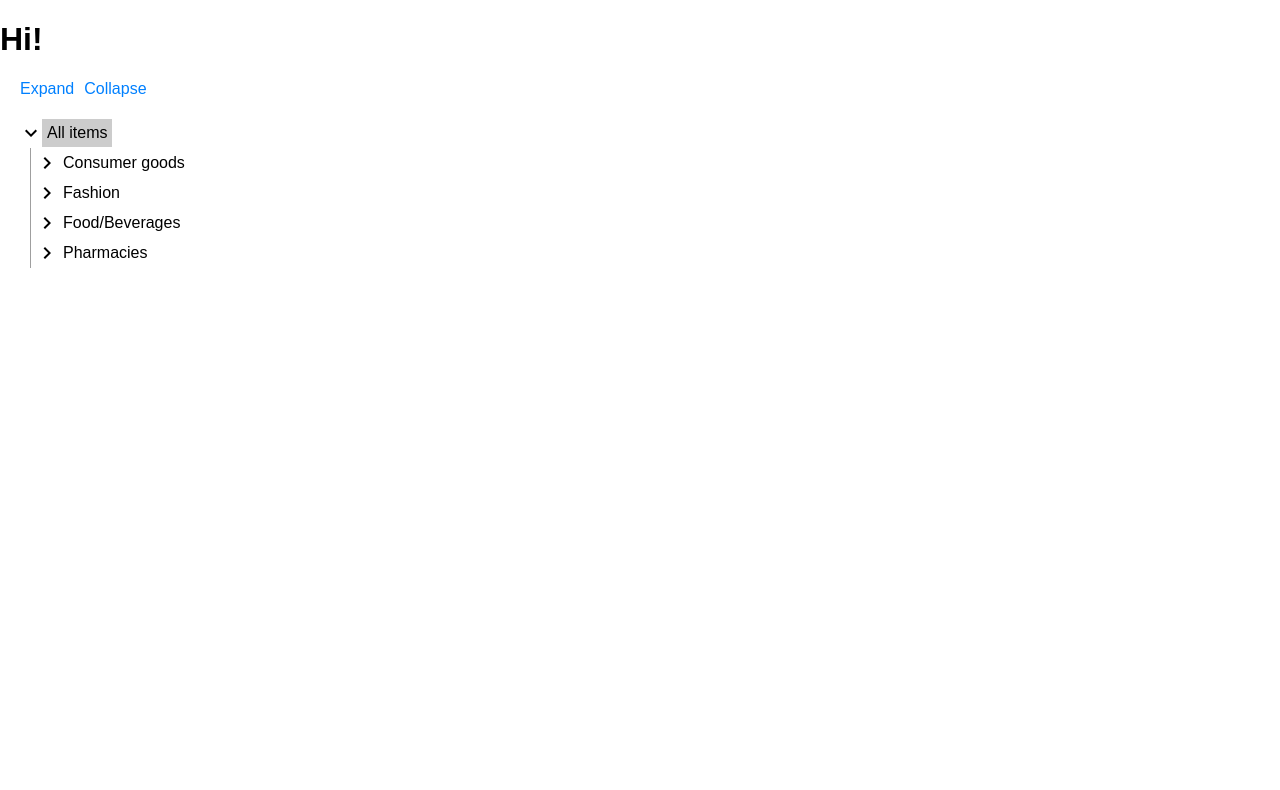
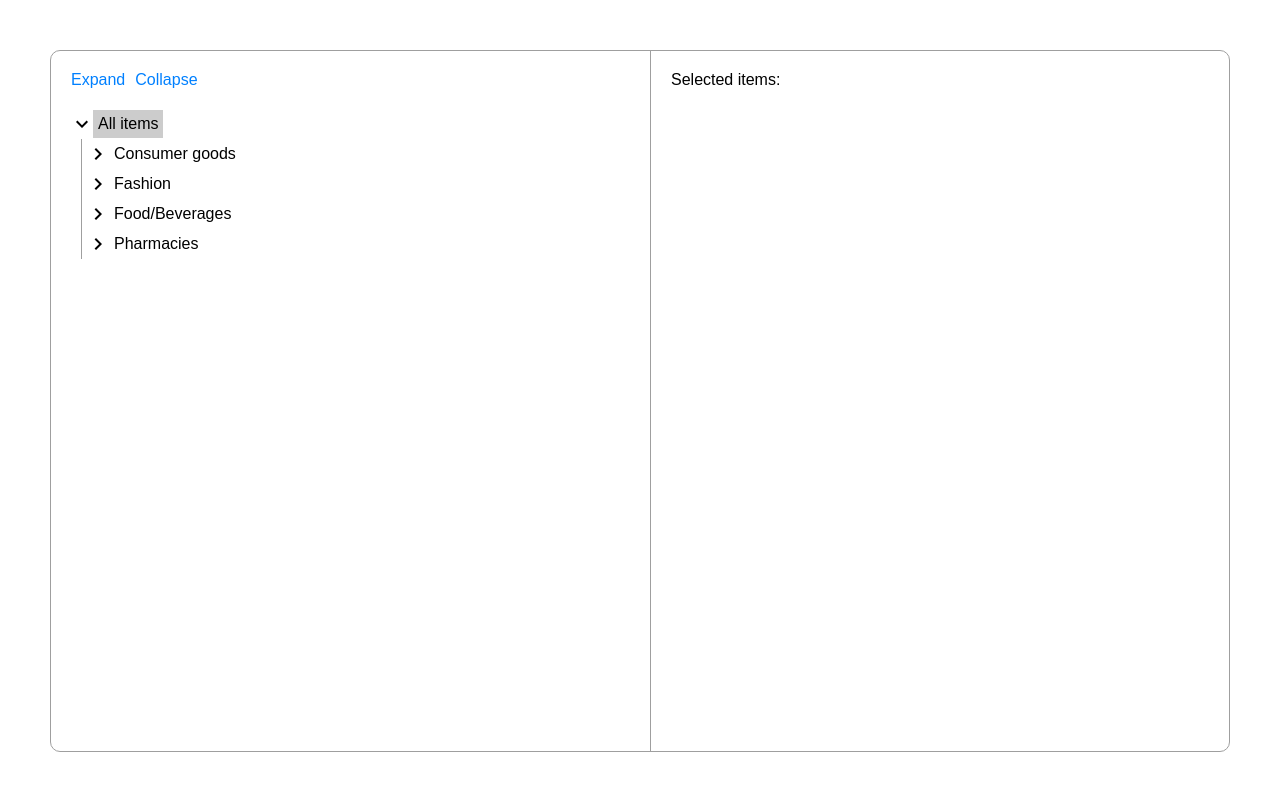
Before and after one commit to sadsprrw/tree-list, a Vue app: page / in a window 1280 px wide. Shown: the top 790 px of the page. Built offline with nearby package versions, Linux system fonts and the light colour scheme.

Commit message:
feat(itemsList): add selected items list

```diff
--- a/src/App.vue
+++ b/src/App.vue
@@ -1,15 +1,20 @@
 <template>
   <div>
-    <h1>Hi!</h1>
     <div v-if="loading">
       <div>Loading...</div>
     </div>
-    <div v-else>
-      <div class="tree-actions">
-        <div class="tree-actions--item" @click="expand">Expand</div>
-        <div class="tree-actions--item" @click="collapse">Collapse</div>
+    <div v-else class="panel">
+      <div class="panel__left-side">
+        <div class="tree-actions">
+          <div class="tree-actions--item" @click="expand">Expand</div>
+          <div class="tree-actions--item" @click="collapse">Collapse</div>
+        </div>
+        <TreeList :items-data="treeList"/>
       </div>
-      <TreeList :items-data="itemsData"/>
+      <div class="panel__right-side">
+        <div class="list--header">Selected items:</div>
+        <ItemsList :items="selectedItemsList" />
+      </div>
     </div>
   </div>
 </template>
@@ -18,16 +23,17 @@
 import { computed, defineComponent, onMounted } from "vue";
 import { useStore } from 'vuex'
 import TreeList from "@/components/TreeList.vue";
+import ItemsList from "@/components/ItemsList.vue";
 
 export default defineComponent({
   name: 'App',
-  components: { TreeList },
+  components: { TreeList, ItemsList },
   setup() {
     const store = useStore();
 
     const loading = computed(() => store.state.loading);
-    const itemsData = computed(() => store.state.treeList);
-    const selectedItem = computed(() => store.state.selectedItem);
+    const treeList = computed(() => store.state.treeList);
+    const selectedItemsList = computed(() => store.state.selectedItemsList);
 
     onMounted(() => store.dispatch('getItemsList'));
 
@@ -39,7 +45,7 @@ export default defineComponent({
       await store.dispatch('updateFullBranch', { item: store.state.selectedItem, value: true });
     }
 
-    return { loading, itemsData, expand, collapse };
+    return { loading, treeList, selectedItemsList, expand, collapse };
   }
 });
 </script>
@@ -64,4 +70,25 @@ export default defineComponent({
     }
   }
 }
+
+.panel {
+  display: grid;
+  height: calc(100vh - 100px);
+  margin: 50px;
+  border: 1px solid #9f9f9f;
+  border-radius: 10px;
+  grid-template-columns: 600px 1fr;
+
+  &__left-side {
+    overflow-y: auto;
+    border-right: 1px solid #9f9f9f;
+  }
+}
+
+.list {
+
+  &--header {
+    margin: 20px;
+  }
+}
 </style>
--- /dev/null
+++ b/src/components/ItemsList.vue
@@ -0,0 +1,30 @@
+<template>
+  <div v-if="!!itemsData.length" class="list">
+    <ul>
+      <li v-for="item in itemsData" :key="`list-node-${item.id}`">
+        {{ item.name }}
+      </li>
+    </ul>
+  </div>
+</template>
+
+<script lang="ts">
+import { computed, defineComponent} from 'vue'
+import {useStore} from "vuex";
+
+export default defineComponent({
+  name: 'ItemsList',
+  setup () {
+    const store = useStore();
+
+    const itemsData = computed(() => store.state.selectedItemsList);
+
+    return {
+      itemsData
+    }
+  }
+})
+</script>
+<style scoped lang="scss">
+
+</style>
--- a/src/components/TreeList.vue
+++ b/src/components/TreeList.vue
@@ -1,6 +1,6 @@
 <template>
   <div v-if="!!itemsData.length" class="tree-list">
-    <div v-for="(item, index) in itemsData" :key="`${item.id}`">
+    <div v-for="(item, index) in itemsData" :key="`tree-node${item.id}`">
       <div
           class="tree-list__item"
       >
@@ -63,6 +63,7 @@ export default defineComponent({
 
     function selectItem(item: TreeListItem) {
       store.commit('setSelectedItem', item);
+      store.commit('addSelectedItem', item);
     }
 
     function expandItem(item: TreeListItem) {
--- a/src/store/index.ts
+++ b/src/store/index.ts
@@ -39,7 +39,7 @@ export default createStore<State>({
             state.selectedItem = item;
         },
         addSelectedItem (state: State, item: TreeListItem) {
-            if (!state.selectedItemsList.find(item => item.id === item.id)) {
+            if (!state.selectedItemsList.find(i => i.id === item.id)) {
                 state.selectedItemsList.push({
                     id: item.id,
                     name: item.name
```
